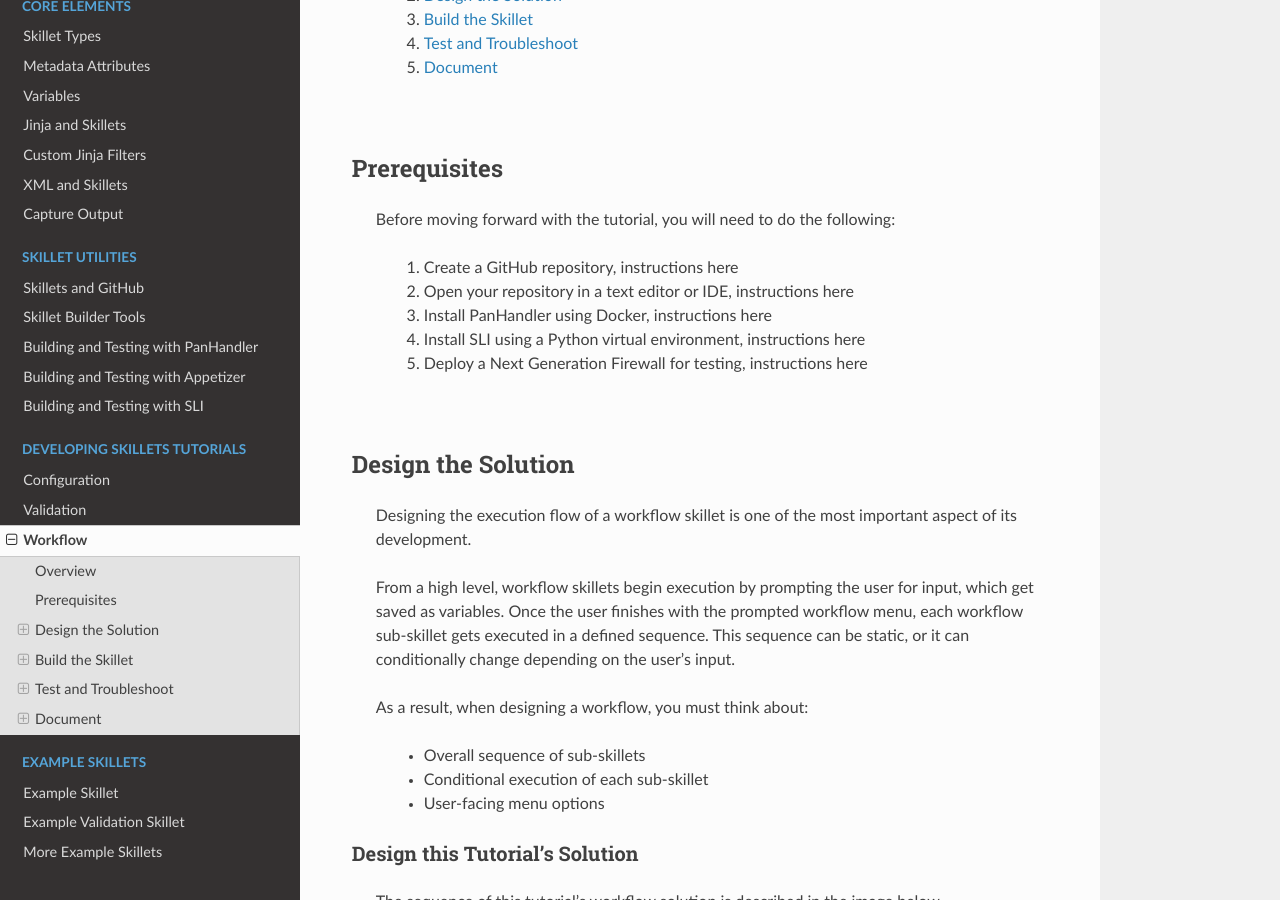
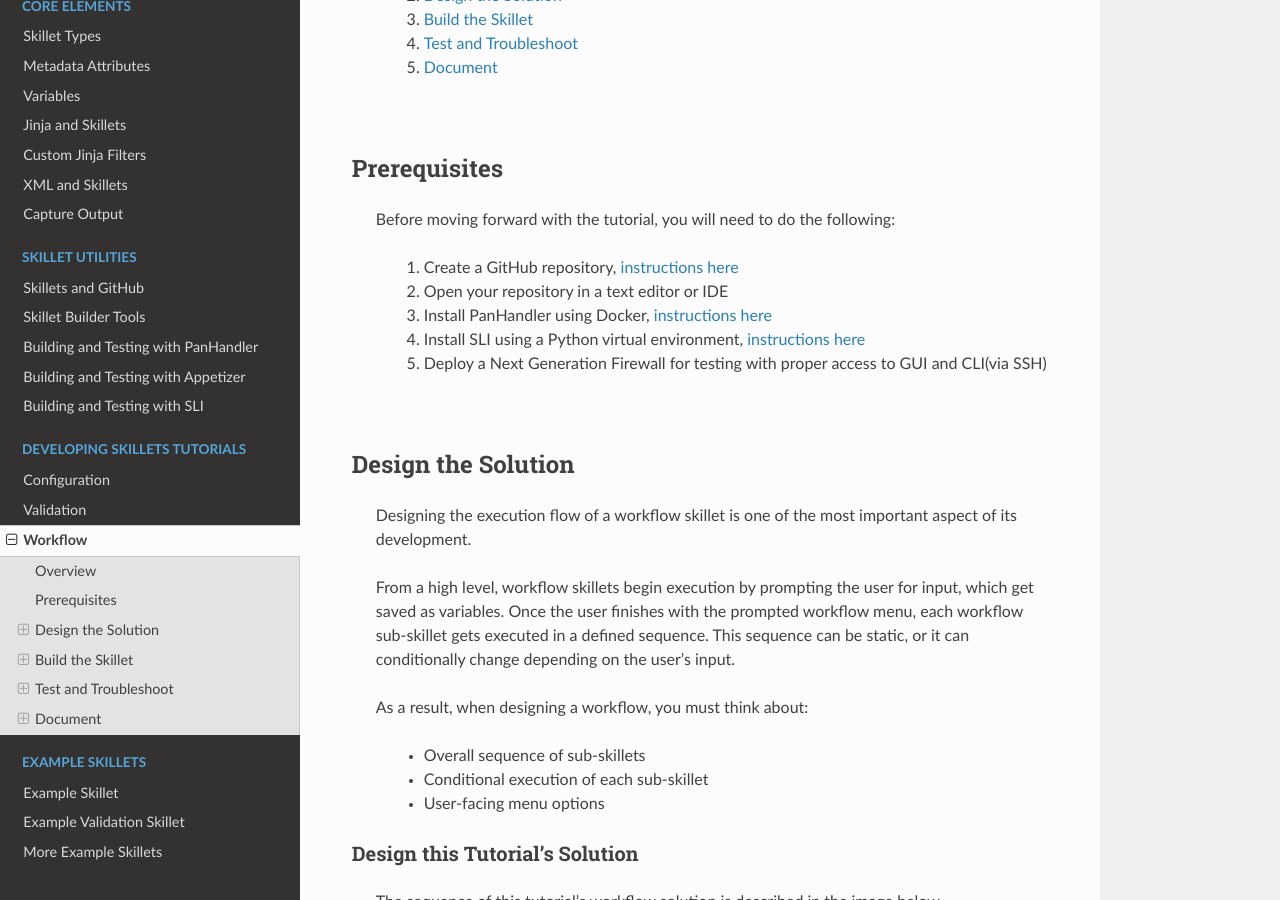
Before and after one commit to PaloAltoNetworks/SkilletBuilder, a Sphinx documentation site: the page built from docs/tutorials/tutorial_workflow.rst, in a window 1280 px wide and 900 px high, scrolled down 556 px. Built offline with Sphinx 7.4.7 and the Read the Docs theme 2.0.0, drawn with Linux system fonts in a browser that asks for light colours; pages that are not in the unit, such as notebooks, are missing from menus.

Commit message:
Updated prereq links

```diff
--- a/docs/tutorials/tutorial_workflow.rst
+++ b/docs/tutorials/tutorial_workflow.rst
@@ -30,11 +30,13 @@ Prerequisites
 
     Before moving forward with the tutorial, you will need to do the following:
 
-        1. Create a GitHub repository, instructions here
-        2. Open your repository in a text editor or IDE, instructions here
-        3. Install PanHandler using Docker, instructions here
-        4. Install SLI using a Python virtual environment, instructions here
-        5. Deploy a Next Generation Firewall for testing, instructions here
+        1. Create a GitHub repository, :ref:`instructions here<Create a New GitHub Repository>`
+        2. Open your repository in a text editor or IDE
+        3. Install PanHandler using Docker,  `instructions here`_
+        4. Install SLI using a Python virtual environment, :ref:`instructions here<Install SLI>`
+        5. Deploy a Next Generation Firewall for testing with proper access to GUI and CLI(via SSH)
+
+    .. _instructions here: https://panhandler.readthedocs.io/en/master/running.html#quick-start
 
 |
 
```
